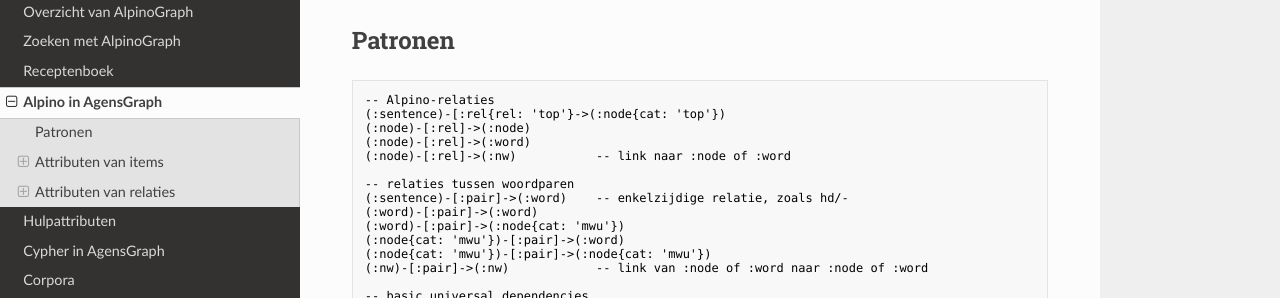
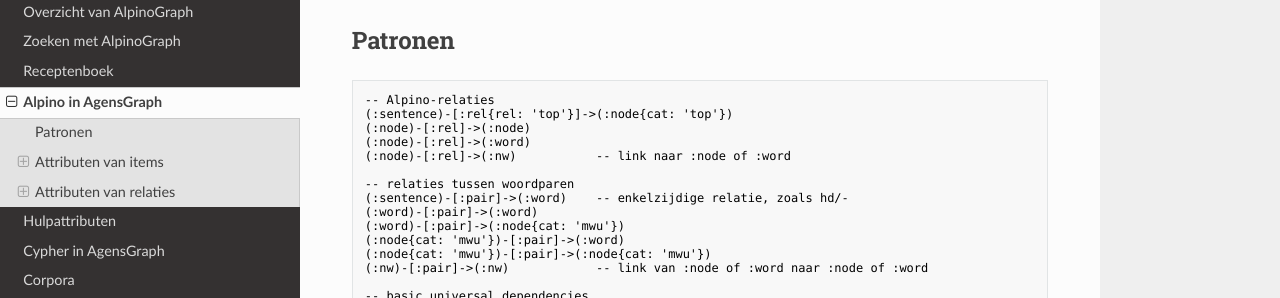
Before and after one commit to rug-compling/alpinograph-docs, an MkDocs documentation site: the page built from docs/alpinoagens.md, in a window 1280 px wide and 1400 px high, scrolled down 763 px. Shown: the part 167-465 px from the top of the window. Built offline with MkDocs 1.6.1, drawn with Linux system fonts in a browser that asks for light colours; nearby versions of some CDN libraries; some of the changed text lies outside the part shown.

````diff
--- a/docs/alpinoagens.md
+++ b/docs/alpinoagens.md
@@ -49,7 +49,7 @@ zijn die voor `(:node)` of `(:word)` leeg.
 
 ```text
 -- Alpino-relaties
-(:sentence)-[:rel{rel: 'top'}->(:node{cat: 'top'})
+(:sentence)-[:rel{rel: 'top'}]->(:node{cat: 'top'})
 (:node)-[:rel]->(:node)
 (:node)-[:rel]->(:word)
 (:node)-[:rel]->(:nw)           -- link naar :node of :word
````
